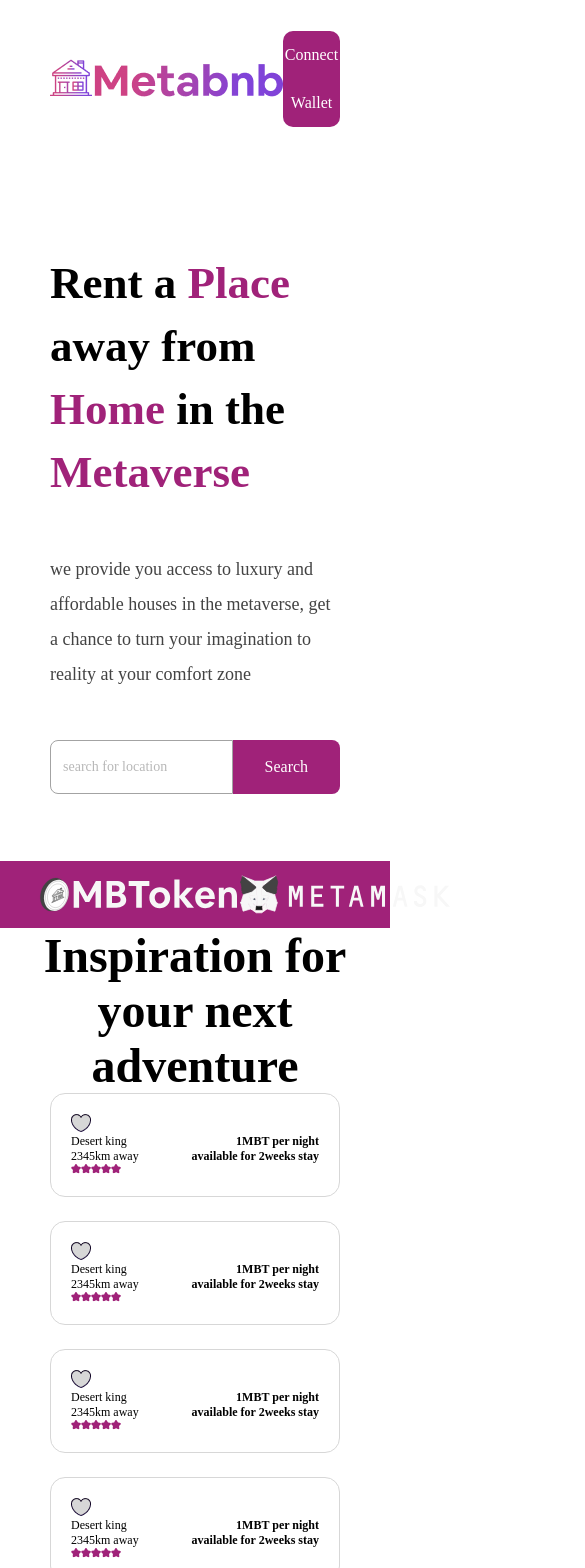
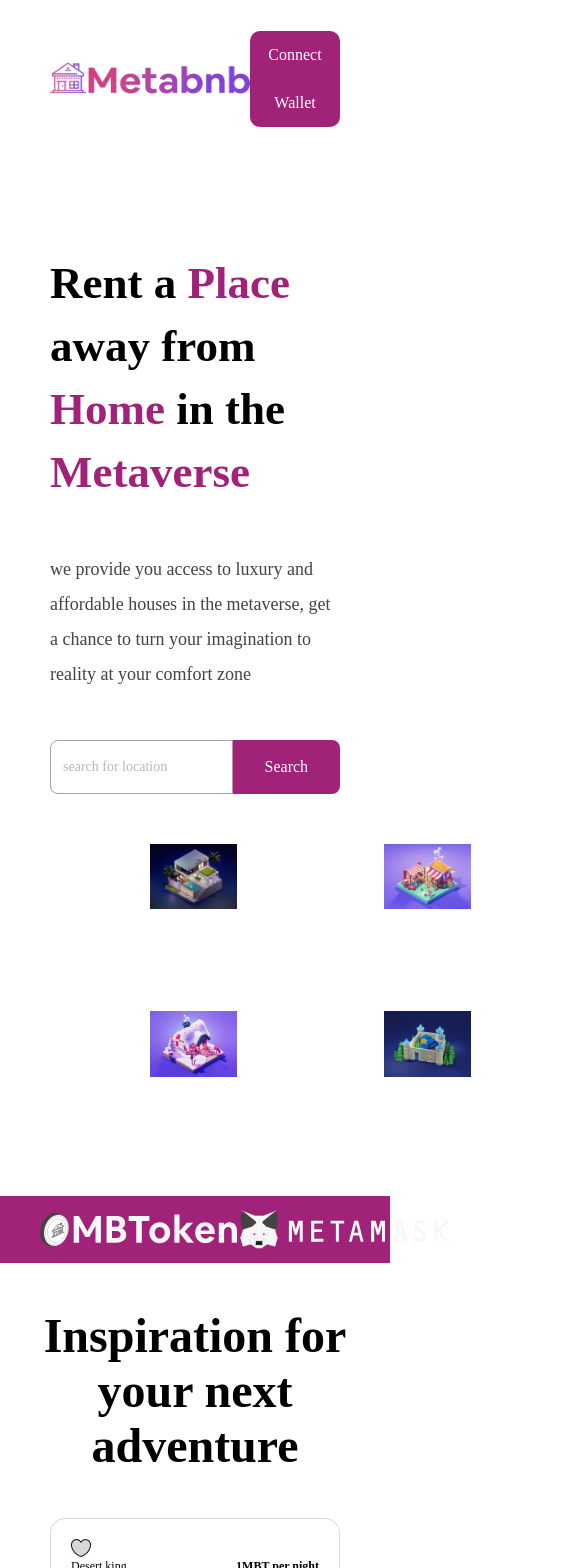
Before and after one commit to damolabolaji/meta-bnb, a React (Create React App) app: page / in a window 390 px wide. Shown: the top 1568 px of the page, 585 px wide, since content can reach past the window. Built offline with nearby package versions, Linux system fonts and the light colour scheme; a web font is replaced by a local one.

Commit message:
feat: added responsiveness at 1240px, re-did hero image

```diff
--- a/src/Hero.js
+++ b/src/Hero.js
@@ -1,4 +1,7 @@
-import Heroimage from './images/hero-image.png'
+import Hero1 from './images/herosusan.png'
+import Hero2 from './images/heros9.png'
+import Hero3 from './images/heros2.png'
+import Hero4 from './images/herodruid4.png'
 
 
 const Hero = () => {
@@ -14,7 +17,22 @@ const Hero = () => {
             </div>
         </div>
 
-        <img src={Heroimage} alt="" />
+        <div className='hero-image'>
+
+            <div>
+                <img src={Hero1} alt="" />
+                <img src={Hero2} alt="" />
+            </div>
+
+            <div>
+                <img src={Hero3} alt="" />
+                <img src={Hero4} alt="" />
+            </div>
+
+
+        </div>
+
+
 
     </section>
      );
--- a/src/index.css
+++ b/src/index.css
@@ -62,7 +62,7 @@ nav ul a {
 }
 
 nav img {
-  width: 233px;
+  width: 23.3rem;
 
 }
 
@@ -85,15 +85,22 @@ nav ul a {
 
 .hero-section {
   padding: 12.5rem 0 6.7rem;
-  /* flex-wrap: wrap; */
 
 }
 .hero-section .intro {
   flex: 48%;
 }
 
+.hero-image {
+  display: flex;
+  margin-left: 100px;
+}
+
 .hero-section img {
-  margin-left: 100px;
+  max-width: 100%;
+}
+.hero-image div {
+  width: 23.4rem;
 }
 
 .hero-section h1 {
@@ -117,6 +124,7 @@ nav ul a {
  height: 5.4rem;
  margin-top: 4.8rem;
  display: flex;
+
 }
 
 .search input {
@@ -168,12 +176,14 @@ section.sponsors {
 .featured {
   display: flex;
   flex-direction: column;
+  padding-bottom: 5rem;
 }
 
 .featured h2 {
   font-size: 4.8rem;
   color: #000;
   text-align: center;
+  padding: 4.5rem 0;
 }
 
 .featured-places {
@@ -181,6 +191,7 @@ section.sponsors {
   display: grid;
   grid-template-columns: repeat(auto-fit, minmax(29rem,1fr));
   gap: 2.4rem;
+
 }
 
 .card {
@@ -369,15 +380,53 @@ footer h4 span {
 
 /* ----- Media Queries ------ */
 
+@media screen and (max-width: 1240px){
+  nav {
+    padding-left: 5rem;
+    padding-right: 5rem;
+  }
+
+  nav ul a {
+    font-size: 1.6rem;
+    margin-right: 2rem;
+  }
+
+  nav img {
+    width: 20rem;
+
+  }
+
+  /* ---Hero section---- */
+  .hero-section {
+    flex-wrap: wrap;
+   }
+   .hero-section .intro {
+     padding-left: 50px;
+     padding-right: 50px;
+   }
+   .hero-section h1 {
+     font-size: 5rem;
+   }
+   .hero-section p {
+     font-size: 1.8rem;
+   }
+   .hero-section img {
+    padding: 5rem;
+    margin: 0 auto;
+    width: 80%;
+  }
+
+  .featured-places {
+    padding: 0 5rem;
+  }
+
+}
+
+
 @media screen and (max-width: 768px) {
 
 
   /* ----- Navbar ------ */
-
-  nav {
-    padding-left: 5rem;
-    padding-right: 5rem;
-  }
 
   nav ul {
     display: none;
@@ -387,31 +436,19 @@ footer h4 span {
 
   /* ------Hero Section -------- */
 
-  .hero-section {
-   flex-wrap: wrap;
-  }
-  .hero-section .intro {
-    padding-left: 50px;
-    padding-right: 50px;
-  }
+
   .hero-section h1 {
     font-size: 4.5rem;
   }
-  .hero-section p {
-    font-size: 1.8rem;
-  }
-  .hero-section img {
-    /* padding: 10rem 5rem 5rem;
-    margin: 0 auto; */
-    display: none;
 
-  }
+  /* .hero-section img {
+     display: none;
+
+  } */
 
   /* ----- Featured ------ */
 
-  .featured-places {
-    padding: 0 5rem;
-  }
+
 
 
 
@@ -457,18 +494,39 @@ footer h4 span {
 
 
   /* ----- Learn More ----- */
+  div.learnmore {
+    height: 60rem;
+  }
+
   .learnmore section {
     flex-direction: column;
     text-align: center;
-    padding-top: 3rem;
+    padding-top: 4rem;
+    height: 400px;
+  }
+  .images {
+    display: flex;
+    margin-top: 4rem;
+    padding-left: 0;
+    width: 600px;
+    height: auto;
   }
 
   .images img {
-    position: relative;
+
+    position: unset;
     border-radius: 10px;
     bottom: 0;
+    left: 0;
+    right: 0;
+    top: 0;
+    transform: rotate(0);
+    width: 33%;
+
 
    }
 
 
+
+
 }
```
